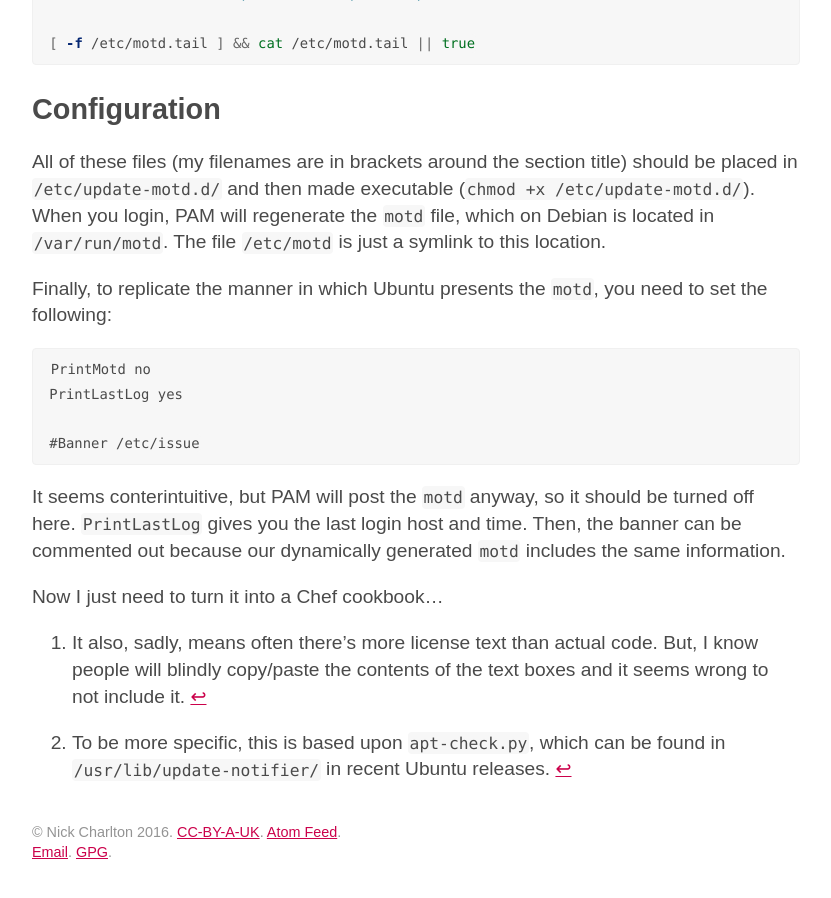
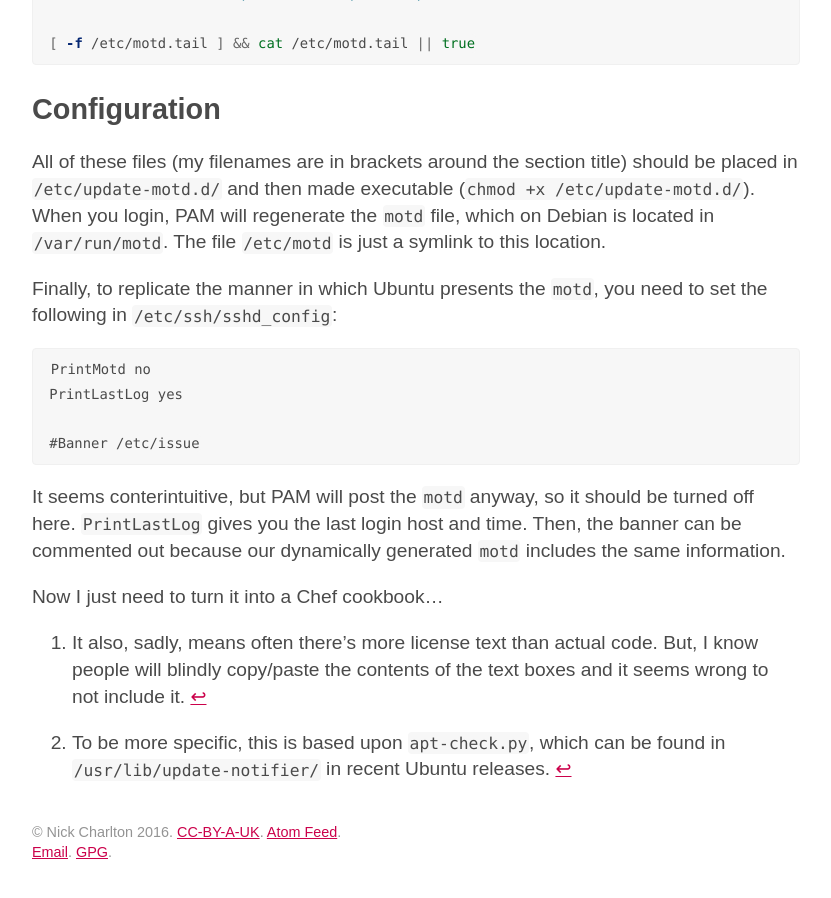
Before and after one commit to nickcharlton/site, a Jekyll site: the page built from _posts/2013-08-01-debian-ubuntu-dynamic-motd.md, in a window 1280 px wide and 900 px high, scrolled down 8373 px. Shown: the whole window, without its empty margins (224-1055 px from the left). Built offline with Jekyll 4.4.1, drawn with Linux system fonts in a browser that asks for light colours; some web fonts are replaced; Markdown is read by kramdown in place of the engine named in the settings; comment, search, counter and statistics services are not loaded.

Commit message:
Clarify where MOTD config should be set.

````diff
--- a/_posts/2013-08-01-debian-ubuntu-dynamic-motd.md
+++ b/_posts/2013-08-01-debian-ubuntu-dynamic-motd.md
@@ -364,7 +364,7 @@ file, which on Debian is located in `/var/run/motd`. The file `/etc/motd` is jus
 symlink to this location.
 
 Finally, to replicate the manner in which Ubuntu presents the `motd`, you need to
-set the following:
+set the following in `/etc/ssh/sshd_config`:
 
 ```
 PrintMotd no
````
